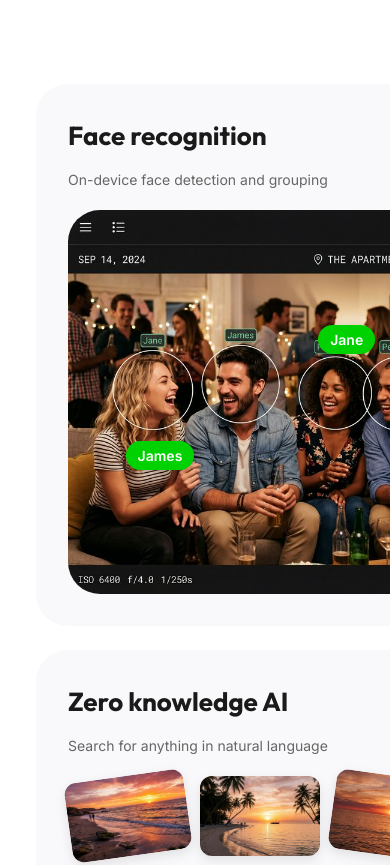
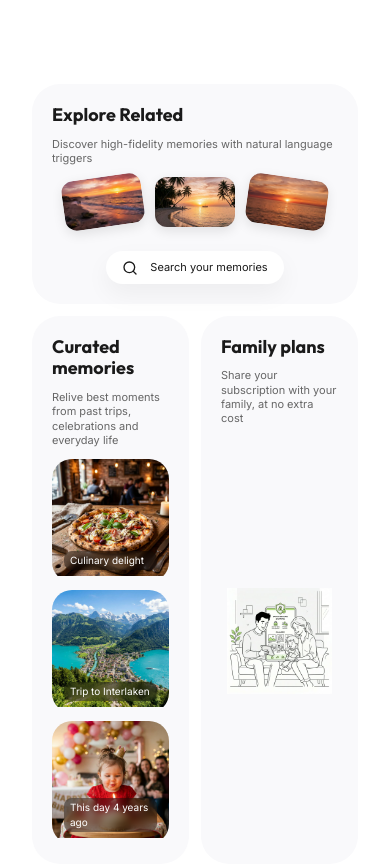
Before and after one commit to shamveelp/Savety, a React (Vite) app in the folder frontend/: page / in a window 390 px wide. Shown: the part 940-1805 px from the top of the page. Built offline with nearby package versions, Linux system fonts and the light colour scheme; no server answers.

Commit message:
feat(home) - home screen made more responsive

```diff
--- a/frontend/src/App.css
+++ b/frontend/src/App.css
@@ -416,7 +416,6 @@
 
 @media (max-width: 1024px) {
   .features-grid {
-    grid-template-columns: 1fr;
     padding: 0 20px;
   }
 }
@@ -718,16 +717,43 @@
     }
 
     .feature-card {
-        padding: 32px;
-        border-radius: 32px;
+        padding: 20px;
+        border-radius: 28px;
         min-height: auto;
-        gap: 20px;
+        gap: 12px;
     }
-    .card-header h2 { font-size: 26px; }
-    .card-header p { font-size: 14px; margin-bottom: 0; }
+    .face-recognition {
+        display: none;
+    }
+    .features-grid {
+        display: grid;
+        grid-template-columns: repeat(2, 1fr);
+        gap: 12px;
+        padding: 0 16px;
+    }
+    .zero-knowledge {
+        grid-column: span 2;
+        order: 1;
+    }
+    .curated-memories {
+        grid-column: span 1;
+        order: 2;
+    }
+    .family-plans {
+        grid-column: span 1;
+        order: 3;
+    }
+    .card-header h2 { font-size: 18px; line-height: 1.2; margin-bottom: 4px; }
+    .card-header p { font-size: 11px; margin-bottom: 0; line-height: 1.3; }
 
-    .memory-stack { flex-direction: column; }
-    .memory-item { height: 180px; }
+    .search-results img { width: 80px; height: 50px; }
+    .search-bar { padding: 8px 16px; font-size: 11px; }
+
+    .memory-stack { flex-direction: column; gap: 8px; }
+    .memory-item { height: 120px; }
+    .memory-item span { font-size: 10px; padding: 2px 6px; }
+
+    .family-illustration { max-width: 90%; }
 
     .reviews-title { font-size: 48px; margin-bottom: 10px; }
     .reviews-container { padding: 40px 20px; border-radius: 40px; }
--- a/frontend/src/pages/Home.tsx
+++ b/frontend/src/pages/Home.tsx
@@ -111,8 +111,8 @@ function Home() {
         <div className="features-grid">
           <div className="feature-card face-recognition">
             <div className="card-header">
-              <h2>Face recognition</h2>
-              <p>On-device face detection and grouping</p>
+              <h2>Smart Face Sorting (Coming Soon...)</h2>
+              <p>State-of-the-art on-device face discovery and grouping</p>
             </div>
             <div className="card-content">
               <div className="face-demo">
@@ -125,8 +125,8 @@ function Home() {
 
           <div className="feature-card zero-knowledge">
             <div className="card-header">
-              <h2>Zero knowledge AI</h2>
-              <p>Search for anything in natural language</p>
+              <h2>Explore Related</h2>
+              <p>Discover high-fidelity memories with natural language triggers</p>
             </div>
             <div className="card-content">
               <div className="search-demo">
@@ -135,10 +135,10 @@ function Home() {
                   <img src={sunset2} alt="Sunset 2" className="s2" />
                   <img src={sunset3} alt="Sunset 3" className="s3" />
                 </div>
-                <div className="search-bar">
+                <Link to="/explore" className="search-bar" style={{ textDecoration: 'none', cursor: 'pointer' }}>
                   <svg width="16" height="16" viewBox="0 0 24 24" fill="none" stroke="currentColor" strokeWidth="2" strokeLinecap="round" strokeLinejoin="round"><circle cx="11" cy="11" r="8"/><path d="m21 21-4.3-4.3"/></svg>
-                  <span>Sunset in the beach</span>
-                </div>
+                  <span>Search your memories</span>
+                </Link>
               </div>
             </div>
           </div>
```
Also changed, not shown: frontend/src/assets/features/family.png.
